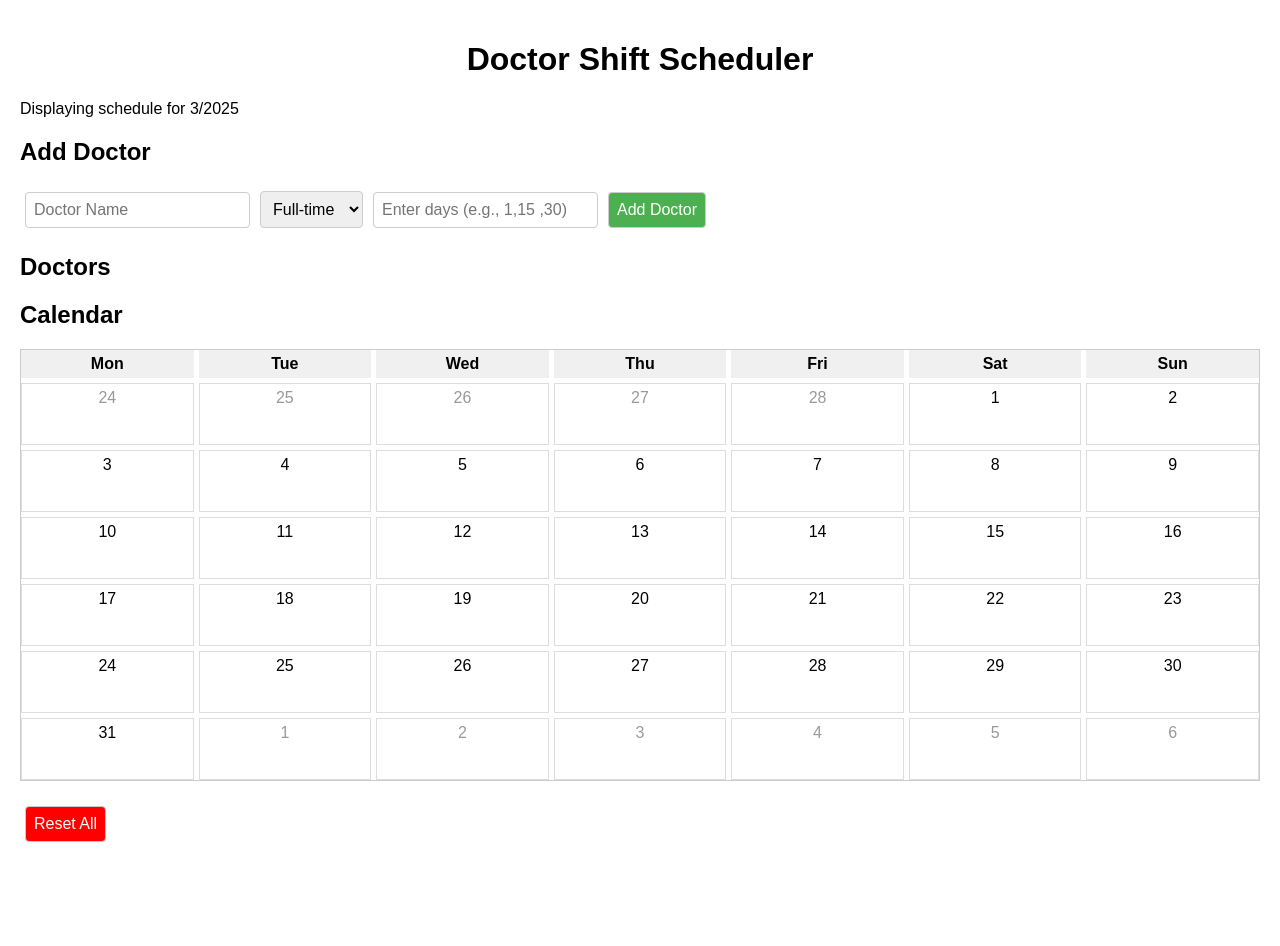
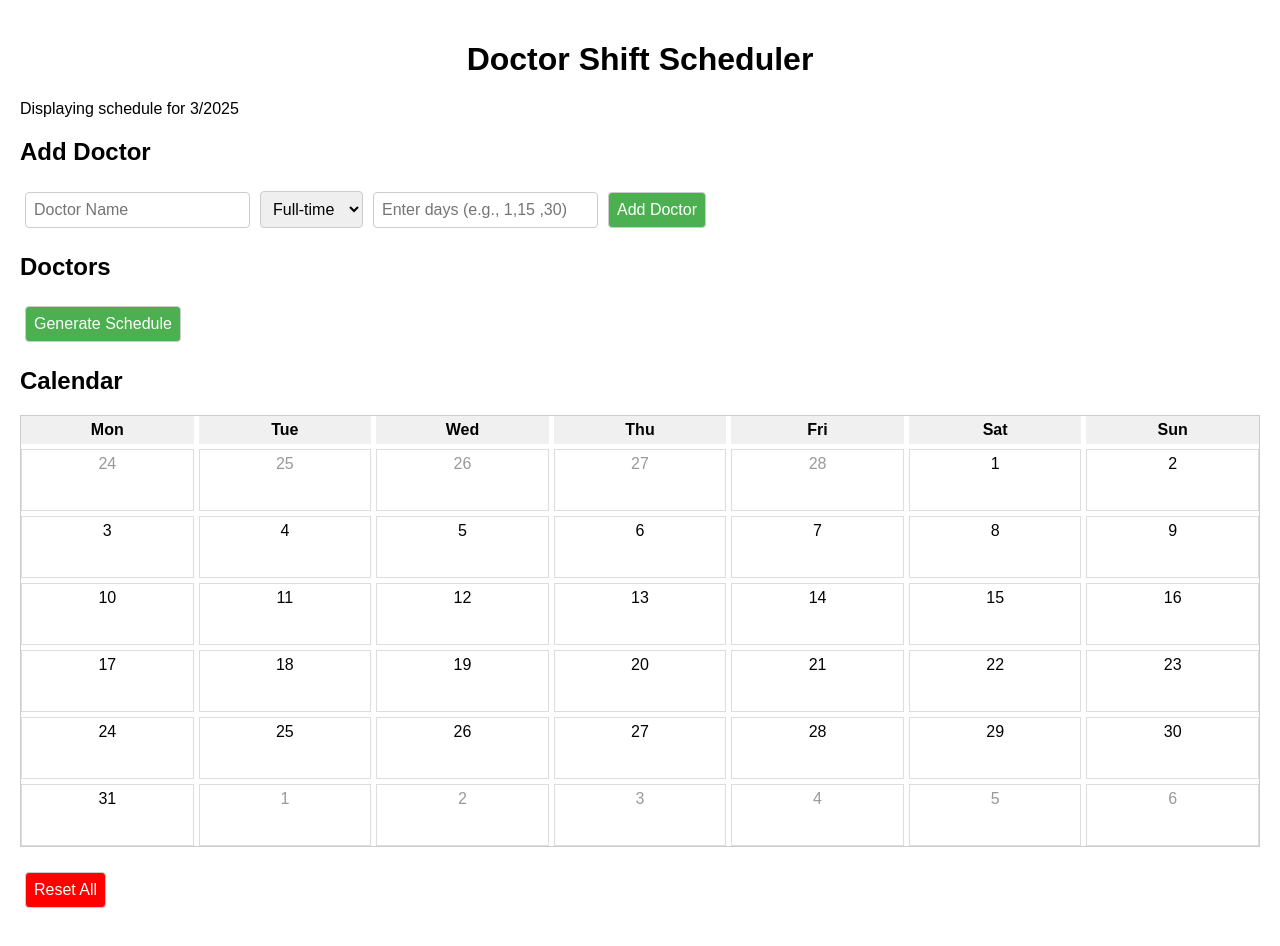
Before and after one commit to vladmld/medical-shift-planner, a React (Create React App) app: page / in a window 1280 px wide. Shown: the top 946 px of the page. Before the commit the page ends 887 px from the top, so only its background shows below. Built offline with nearby package versions, Linux system fonts and the light colour scheme.

Commit message:
Schedule basic logic

```diff
--- a/src/App.css
+++ b/src/App.css
@@ -85,6 +85,19 @@
   color: #999; /* Gray out days from other months */
 }
 
+/* In App.css */
+/* ... other styles ... */
+.app .shift {
+  font-size: 0.8em; /* Smaller font for shift info */
+  margin-top: 2px;
+}
+.app .shift.full-time {
+  color: green;
+}
+.app .shift.part-time {
+  color: blue;
+}
+
 /* Media Query for Mobile Screens */
 @media (max-width: 768px) {
   .app {
@@ -103,7 +116,9 @@
     flex-direction: column;
     align-items: center;
   }
-
+  .app .shift {
+    font-size: 0.6em;
+  }
   .app .reset-button {
     width: 100%; /* Make form elements full-width */
     margin: 5px 0; /* Adjust margins for vertical stacking */
--- a/src/App.js
+++ b/src/App.js
@@ -4,6 +4,7 @@ import './App.css';
 import DoctorForm from './components/DoctorForm';
 import DoctorList from './components/DoctorList';
 import Calendar from './components/Calendar';
+import { generateSchedule } from './scheduleGenerator';
 
 function App() {
   const [doctors, setDoctors] = useState([]);
@@ -40,6 +41,17 @@ function App() {
     setCurrentYear(getNextMonthAndYear().year);
   };
 
+  const handleGenerateSchedule = () => {
+    const newSchedule = generateSchedule(
+      doctors,
+      currentMonth,
+      currentYear,
+      getDaysInMonth
+    );
+    console.log(newSchedule)
+    setSchedule(newSchedule);
+  };
+
   return (
     <div className='app'>
       <h1>Doctor Shift Scheduler</h1>
@@ -47,10 +59,26 @@ function App() {
         Displaying schedule for {currentMonth + 1}/{currentYear}
       </p>
 
-      <DoctorForm onAddDoctor={addDoctor} currentMonth={currentMonth} currentYear={currentYear} getDaysInMonth={getDaysInMonth}/>
+      <DoctorForm
+        onAddDoctor={addDoctor}
+        currentMonth={currentMonth}
+        currentYear={currentYear}
+        getDaysInMonth={getDaysInMonth}
+      />
 
       <DoctorList doctors={doctors} />
-      <Calendar currentMonth={currentMonth} currentYear={currentYear} getDaysInMonth={getDaysInMonth}/>
+
+      <div>
+        <button onClick={handleGenerateSchedule}>Generate Schedule</button>
+      </div>
+
+      <Calendar
+        currentMonth={currentMonth}
+        currentYear={currentYear}
+        getDaysInMonth={getDaysInMonth}
+        schedule={schedule}
+        doctors={doctors}
+      />
 
       <div>
         <button className='reset-button' onClick={resetAll}>
--- a/src/components/Calendar.js
+++ b/src/components/Calendar.js
@@ -1,6 +1,13 @@
-import React from 'react';
+import React, { useState, useEffect } from 'react';
 
-function Calendar({ currentMonth, currentYear, getDaysInMonth }) {
+function Calendar({
+  currentMonth,
+  currentYear,
+  getDaysInMonth,
+  doctors,
+  schedule,
+}) {
+  const [calendarDays, setCalendarDays] = useState([]);
   const generateCalendarDays = (month, year) => {
     const daysInMonth = getDaysInMonth(month, year);
     const firstDayOfMonth = new Date(year, month, 1);
@@ -8,7 +15,6 @@ function Calendar({ currentMonth, currentYear, getDaysInMonth }) {
 
     // Adjust startingDayOfWeek to make Monday the first day (1)
     startingDayOfWeek = (startingDayOfWeek + 6) % 7;
-
 
     const calendarDays = [];
 
@@ -54,28 +60,59 @@ function Calendar({ currentMonth, currentYear, getDaysInMonth }) {
 
     return calendarDays;
   };
+
+  useEffect(() => {
+    setCalendarDays(generateCalendarDays(currentMonth, currentYear));
+  }, [currentMonth, currentYear, getDaysInMonth]);
+
   return (
     <div>
       <h2>Calendar</h2>
-      <div className="calendar-grid">
-        {/* Days of the week headings (Monday first) */}
-        <div className="day-header">Mon</div>
-        <div className="day-header">Tue</div>
-        <div className="day-header">Wed</div>
-        <div className="day-header">Thu</div>
-        <div className="day-header">Fri</div>
-        <div className="day-header">Sat</div>
-        <div className="day-header">Sun</div>
+      <div className='calendar-grid'>
+        <div className='day-header'>Mon</div>
+        <div className='day-header'>Tue</div>
+        <div className='day-header'>Wed</div>
+        <div className='day-header'>Thu</div>
+        <div className='day-header'>Fri</div>
+        <div className='day-header'>Sat</div>
+        <div className='day-header'>Sun</div>
 
-        {/* Generate calendar days */}
-        {generateCalendarDays(currentMonth, currentYear).map((day, index) => (
+        {calendarDays.map((day, index) => {
+          const dateString = `${day.year}-${String(day.month + 1).padStart(
+            2,
+            '0'
+          )}-${String(day.day).padStart(2, '0')}`;
+          const scheduleEntry = schedule ? schedule[dateString] : null;
+
+          // Check for unavailable doctors *only if doctors is defined*
+          const isUnavailable = doctors
+            ? doctors.some(
+                (doctor) =>
+                  doctor.unavailableDays.includes(day.day.toString()) &&
+                  day.isCurrentMonth
+              )
+            : false;
+
+          return (
             <div
               key={index}
-            className={`calendar-day ${day.isCurrentMonth ? '' : 'other-month'}`}
+              className={`calendar-day ${
+                day.isCurrentMonth ? '' : 'other-month'
+              } ${isUnavailable ? 'unavailable' : ''}`}
             >
-            {day.day}
+              <div className='day-number'>{day.day}</div>
+              {scheduleEntry && scheduleEntry.doctor && (
+                <div className={`shift ${scheduleEntry.shiftType}`}>
+                  {scheduleEntry.doctor.name}
                 </div>
-        ))}
+              )}
+              {/* Show "Unavailable" only if the day is unavailable AND there's no scheduled doctor */}
+              {isUnavailable && !scheduleEntry && (
+                <div className='shift'>Unavailable</div>
+              )}
+            </div>
+          );
+        })}
       </div>
     </div>
   );
--- /dev/null
+++ b/src/scheduleGenerator.js
@@ -0,0 +1,60 @@
+// src/scheduleGenerator.js
+
+export const generateSchedule = (doctors, currentMonth, currentYear, getDaysInMonth) => {
+    const daysInMonth = getDaysInMonth(currentMonth, currentYear);
+    const schedule = {};
+
+    const fullTimeDoctors = doctors.filter(doctor => doctor.type === 'full-time');
+    const partTimeDoctors = doctors.filter(doctor => doctor.type === 'part-time');
+
+    let fullTimeIndex = 0;
+    let partTimeIndex = 0;
+
+    for (let day = 1; day <= daysInMonth; day++) {
+        const dateString = `${currentYear}-${String(currentMonth + 1).padStart(2, '0')}-${String(day).padStart(2, '0')}`;
+
+        const isDayUnavailable = doctors.some(doctor =>
+            doctor.unavailableDays.includes(day.toString())
+        );
+
+        if (isDayUnavailable) {
+            schedule[dateString] = null;
+            continue;
+        }
+
+        if (partTimeDoctors.length > 0) {
+            let partTimeDoctor = partTimeDoctors[partTimeIndex % partTimeDoctors.length];
+            let attempts = 0;
+            while (partTimeDoctor.unavailableDays.includes(day.toString()) && attempts < partTimeDoctors.length) {
+                partTimeIndex = (partTimeIndex + 1);
+                partTimeDoctor = partTimeDoctors[partTimeIndex % partTimeDoctors.length];
+                attempts++;
+            }
+            if (!partTimeDoctor.unavailableDays.includes(day.toString())) {
+                schedule[dateString] = { doctor: partTimeDoctor, shiftType: 'part-time' };
+                partTimeIndex = (partTimeIndex + 1);
+                continue;
+            }
+        }
+
+        if (fullTimeDoctors.length > 0) {
+            let fullTimeDoctor = fullTimeDoctors[fullTimeIndex % fullTimeDoctors.length];
+            let attempts = 0;
+            while (fullTimeDoctor.unavailableDays.includes(day.toString()) && attempts < fullTimeDoctors.length) {
+                fullTimeIndex = (fullTimeIndex + 1);
+                fullTimeDoctor = fullTimeDoctors[fullTimeIndex % fullTimeDoctors.length];
+                attempts++;
+            }
+            if (!fullTimeDoctor.unavailableDays.includes(day.toString())) {
+                schedule[dateString] = { doctor: fullTimeDoctor, shiftType: 'full-time' };
+                fullTimeIndex = (fullTimeIndex + 1);
+            } else {
+                schedule[dateString] = null;
+            }
+        } else {
+            schedule[dateString] = null;
+        }
+    }
+
+    return schedule;
+};
```
Lines whose indentation alone changed are shown as unchanged.
